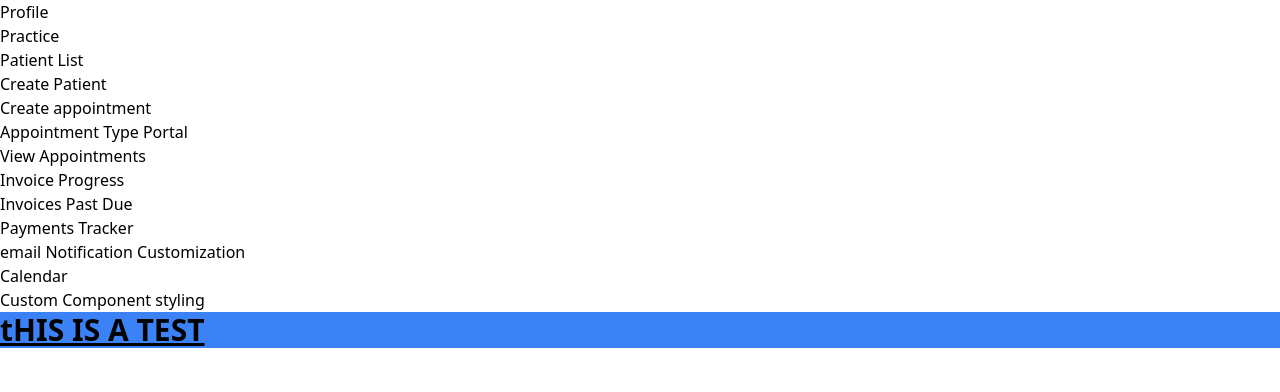
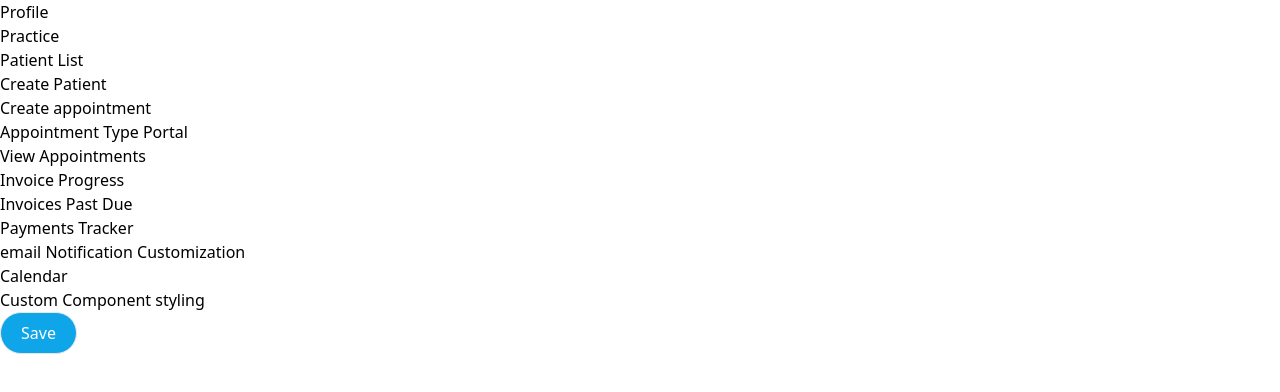
Before and after one commit to Mathers-za/practice-management-frontend, a React (Create React App) app: page /componentStyling in a window 1280 px wide. Shown: the top 392 px of the page. Built offline with nearby package versions, Linux system fonts and the light colour scheme; no server answers.

Commit message:
installled tailwind intellisense for className autocompletes

```diff
--- a/src/index.css
+++ b/src/index.css
@@ -1,3 +1,3 @@
-@tailwind base;
-@tailwind components;
-@tailwind utilities;
+@import 'tailwindcss/base';
+@import 'tailwindcss/components';
+@import 'tailwindcss/utilities';
--- a/src/tailWindSandbox/styleComponents.js
+++ b/src/tailWindSandbox/styleComponents.js
@@ -1,9 +1,9 @@
 export default function MyCustomButton() {
   return (
     <>
-      <h1 className="text-3xl font-bold underline bg-blue-500">
-        tHIS IS A TEST
-      </h1>
+      <button className="bg-sky-500 px-5 py-2 border rounded-full max-w-fit text-white hover:bg-sky-600 outline-none hover:ring-2">
+        Save
+      </button>
     </>
   );
 }
```
